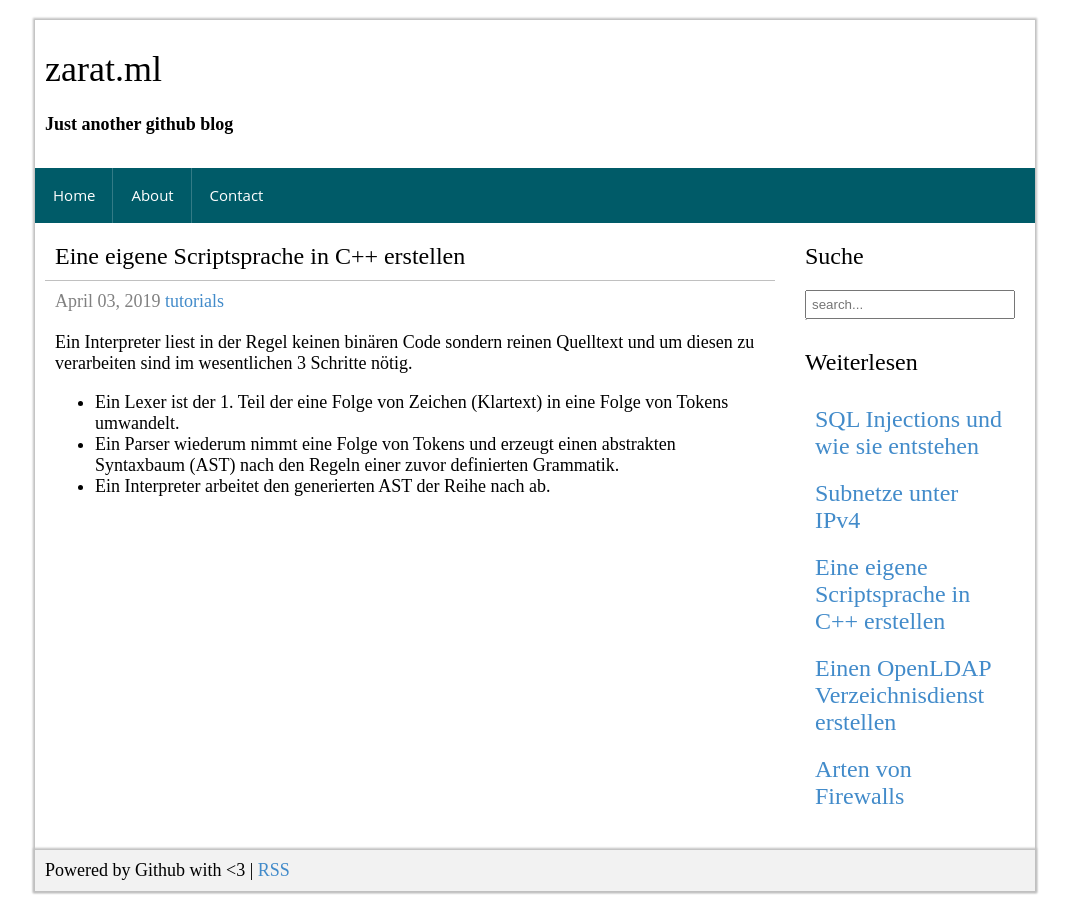
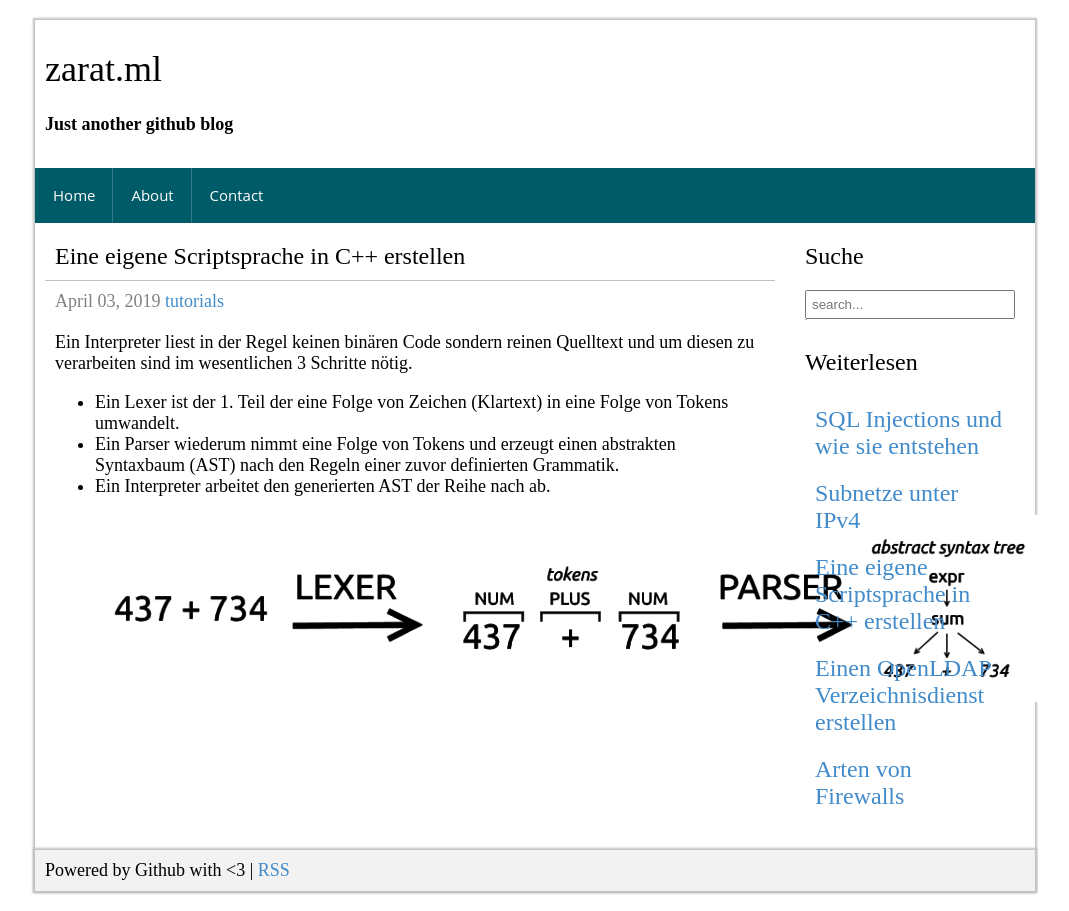
Before and after one commit to zarat/zarat.github.io, a Jekyll site: the page built from _posts/2019-04-03-script-interpreter.markdown, in a window 1280 px wide. Shown: the whole page, without its empty margins (105-1174 px from the left). Built offline with Jekyll 4.4.1, drawn with Linux system fonts in a browser that asks for light colours; comment, search, counter and statistics services are not loaded.

Commit message:
Update 2019-04-03-script-interpreter.markdown

```diff
--- a/_posts/2019-04-03-script-interpreter.markdown
+++ b/_posts/2019-04-03-script-interpreter.markdown
@@ -11,3 +11,5 @@
   * Ein Lexer ist der 1. Teil der eine Folge von Zeichen (Klartext) in eine Folge von Tokens umwandelt.
   * Ein Parser wiederum nimmt eine Folge von Tokens und erzeugt einen abstrakten Syntaxbaum (AST) nach den Regeln einer zuvor definierten Grammatik.
   * Ein Interpreter arbeitet den generierten AST der Reihe nach ab.
+
+![Interpreter Arbeitsweise](https://zarat.ml/assets/images/interpreter_chain.png)
```
